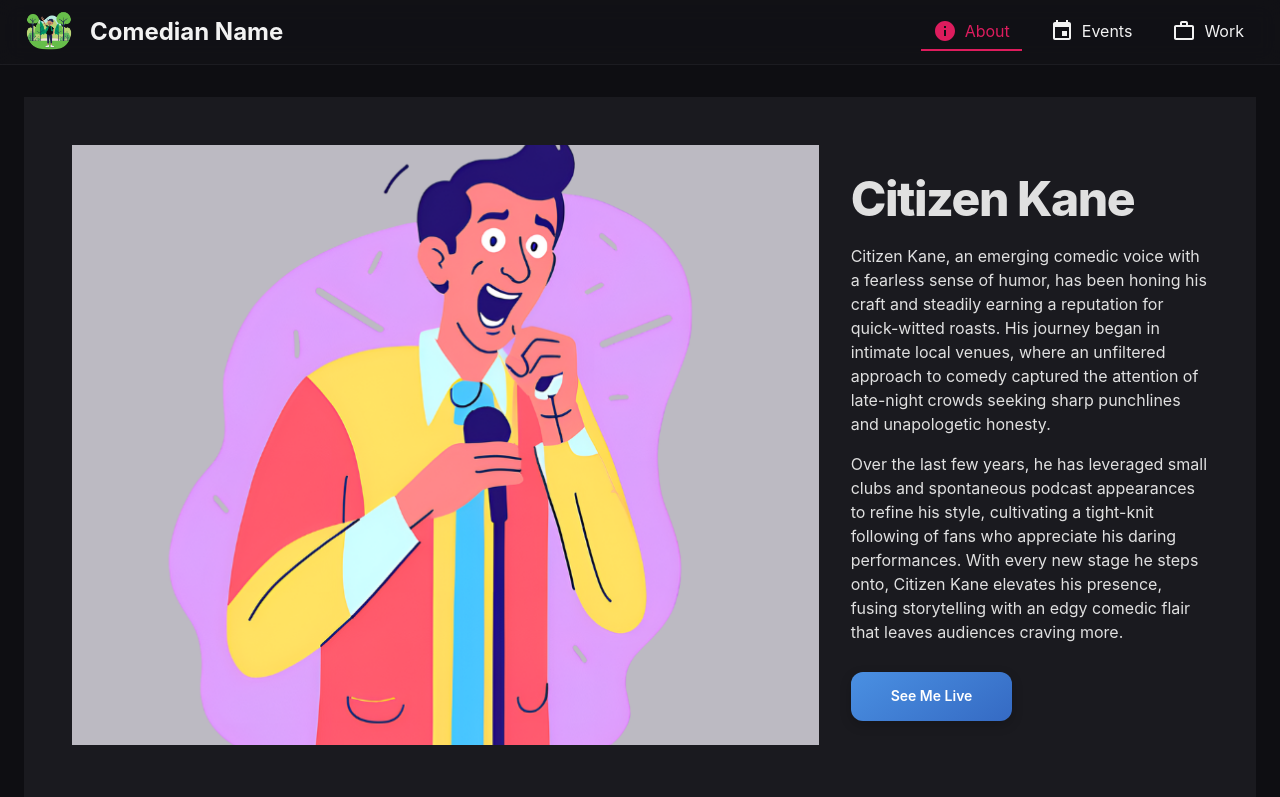
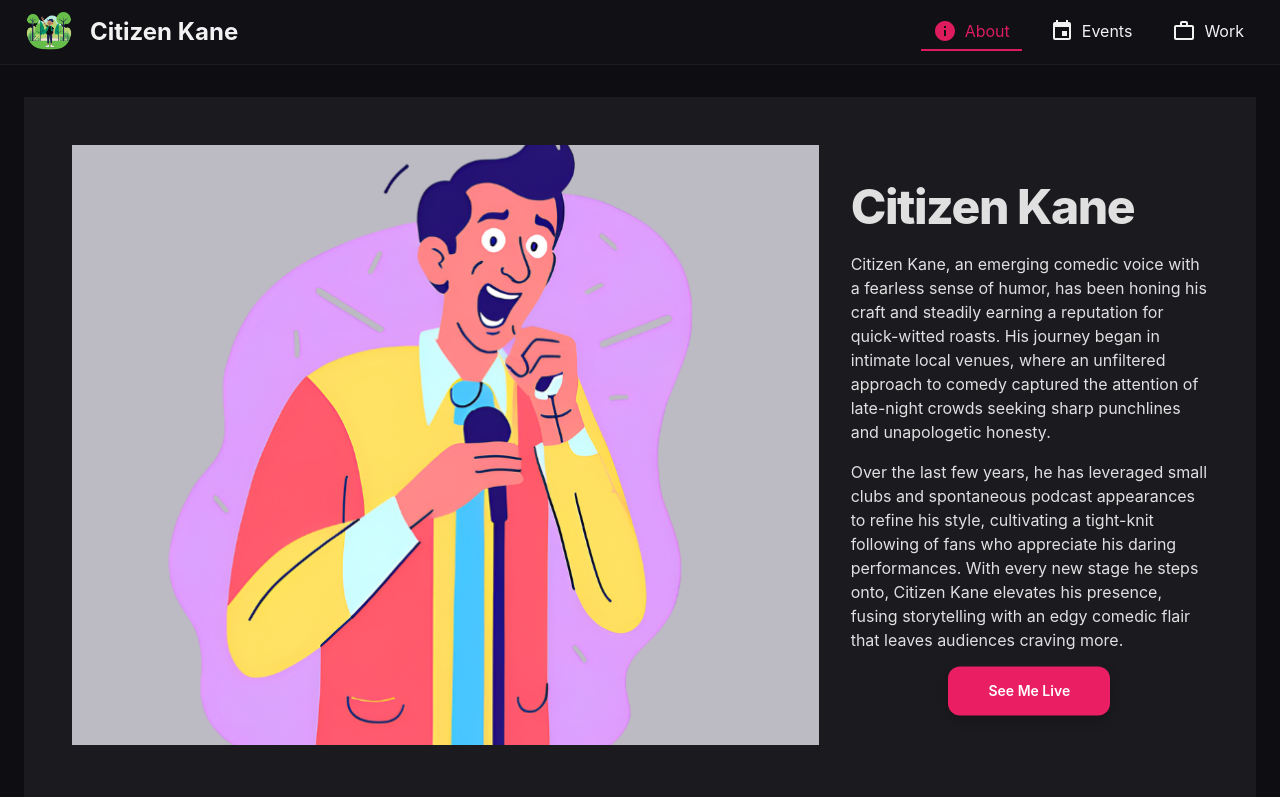
Before and after one commit to WuTangLan1/Sample-Comedy-Profile-2, a React (Create React App) app: page / in a window 1280 px wide. Shown: the top 797 px of the page. Built offline with nearby package versions, Linux system fonts and the light colour scheme.

Commit message:
added back logos

```diff
--- a/src/components/About.tsx
+++ b/src/components/About.tsx
@@ -41,14 +41,29 @@ const About: React.FC = () => {
             <Typography variant="body1" paragraph>
               Over the last few years, he has leveraged small clubs and spontaneous podcast appearances to refine his style, cultivating a tight-knit following of fans who appreciate his daring performances. With every new stage he steps onto, Citizen Kane elevates his presence, fusing storytelling with an edgy comedic flair that leaves audiences craving more.
             </Typography>
+            <Box sx={{ display: 'flex', justifyContent: 'center', mt: 2 }}>
               <motion.div
                 animate={{ y: [0, -10, 0] }}
-              transition={{ repeat: Infinity, duration: 1.5 }}
+                transition={{ repeat: Infinity, duration: 1.5, ease: 'easeInOut' }}
               >
-              <Button variant="contained" sx={{ mt: 2, px: 5, py: 1.5 }}>
+                <Button
+                  variant="contained"
+                  sx={{
+                    px: 5,
+                    py: 1.5,
+                    bgcolor: '#e91e63 !important',
+                    backgroundImage: 'none',
+                    '&:hover': {
+                      bgcolor: '#c2185b',
+                      backgroundImage: 'none'
+                    }
+                  }}
+                  onClick={() => document.getElementById('events')?.scrollIntoView({ behavior: 'smooth' })}
+                >
                   See Me Live
                 </Button>
               </motion.div>
+            </Box>
           </Grid>
         </Grid>
       </motion.div>
--- a/src/components/Footer.tsx
+++ b/src/components/Footer.tsx
@@ -49,7 +49,7 @@ const Footer: React.FC = () => {
         </IconButton>
       </Box>
       <Typography variant="caption" display="block" sx={{ mt: 1 }}>
-        © {new Date().getFullYear()} Comedian Name. All rights reserved.
+        © {new Date().getFullYear()} Citizen Kane. All rights reserved.
       </Typography>
     </Box>
   );
--- a/src/components/Header.tsx
+++ b/src/components/Header.tsx
@@ -54,7 +54,7 @@ const Header: React.FC = () => {
             sx={{ height: { xs: 30, sm: 40, md: 50 }, mr: { xs: 1, sm: 2 } }}
           />
           <Typography variant="h6" sx={{ fontWeight: 'bold', fontSize: { xs: '1rem', sm: '1.25rem', md: '1.5rem' } }}>
-            Comedian Name
+            Citizen Kane
           </Typography>
         </Box>
         <Box sx={{ display: 'flex', gap: { xs: 1, sm: 2 } }}>
```
Also changed, not shown: public/logo192.png (added), public/logo512.png (added). Lines whose indentation alone changed are shown as unchanged.
